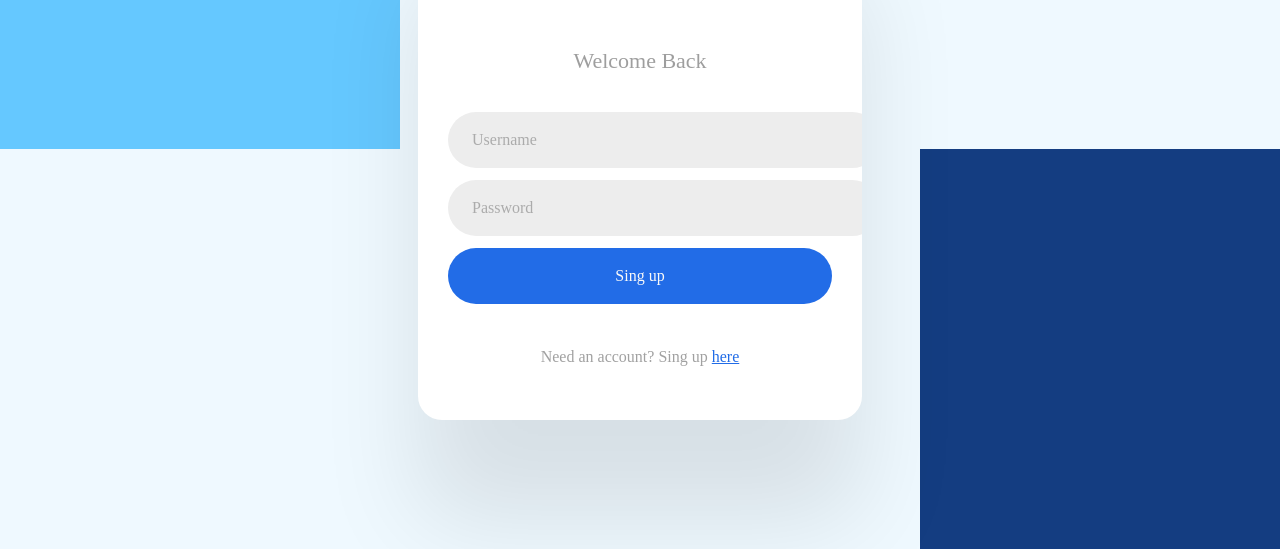
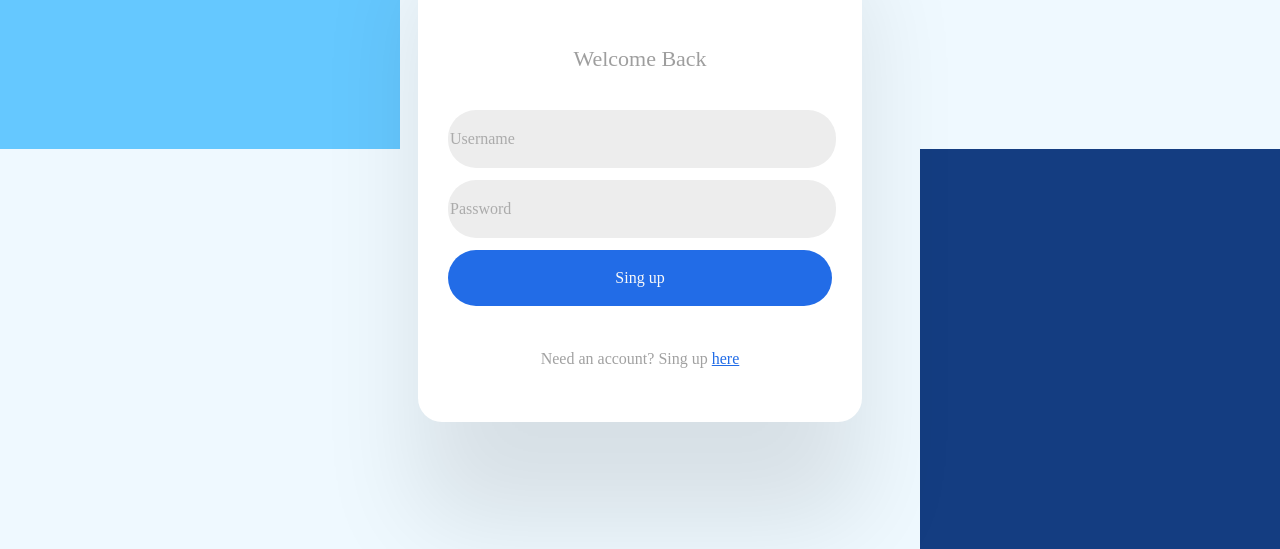
Before and after one commit to Augusto-stack/Log-in, a plain HTML site: page index.html in a window 1280 px wide. Shown: the part 251-800 px from the top of the page. Drawn offline with Linux system fonts and the light colour scheme.

Commit message:
se agrega el cambio

```diff
--- a/style.css
+++ b/style.css
@@ -97,7 +97,7 @@ body{
 
 .form > input {
     border: 0;
-    padding: 0 24px;
+    padding: 10 24px;
     color: #222222;
     background: #ededed;
 }
```
